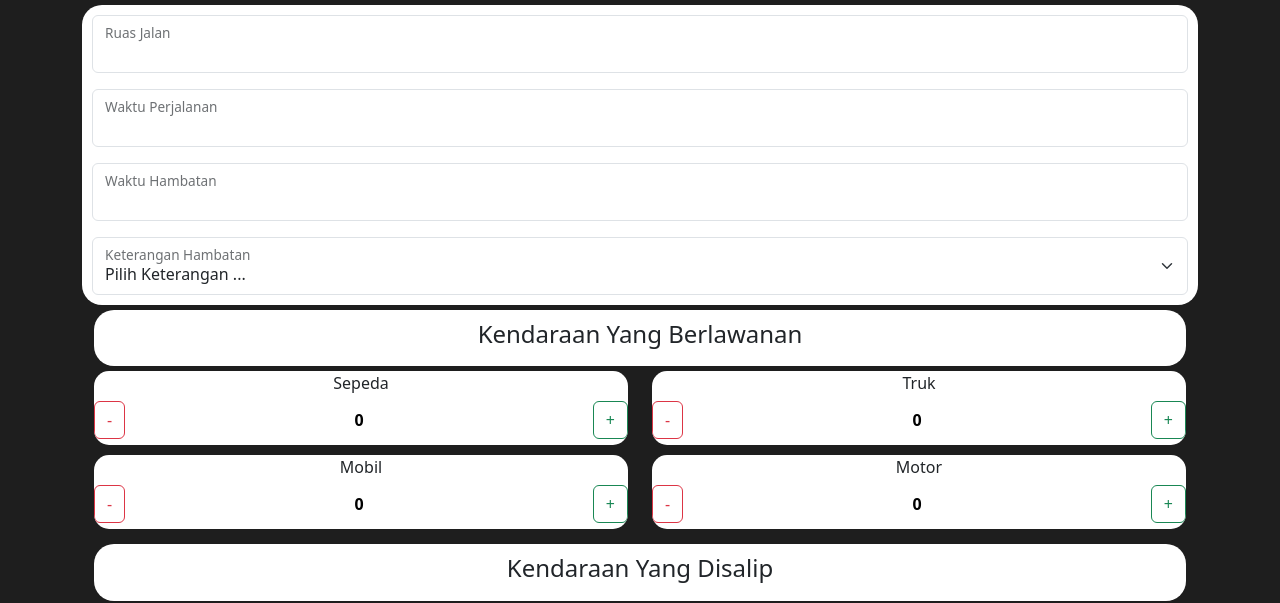
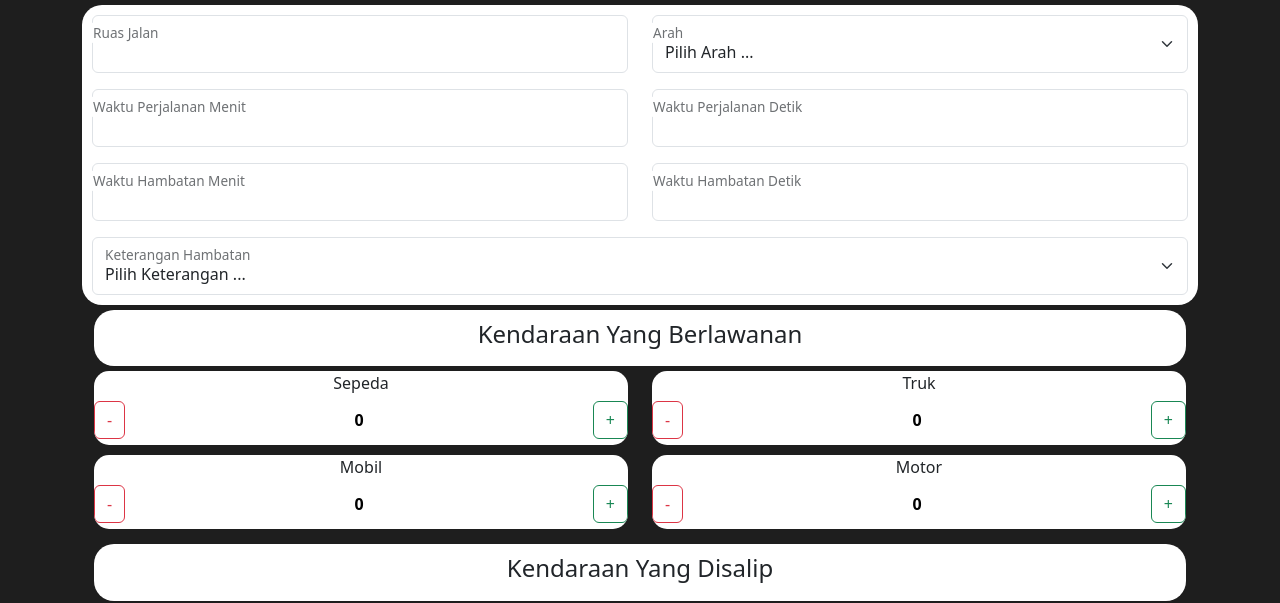
Before and after one commit to dishubmanreksmikota/SIKENDI, a website: page mco/mco.html in a window 1280 px wide. Shown: the part 139-742 px from the top of the page. Drawn offline with nearby package versions, Linux system fonts and the light colour scheme; no server answers; sample sign-in values are in the browser's storage.

Commit message:
rev form mco

```diff
--- a/mco/mco.html
+++ b/mco/mco.html
@@ -109,17 +109,35 @@
         <h1>Form MCO</h1>
       </div>
        <div class="counter2">
+        <div class="row row-cols-2">
         <div class="form-floating mb-3">
           <input type="text" class="form-control" id="floatingInput" name="RJ" required>
           <label for="floatingInput">Ruas Jalan</label>
         </div>
-        <div class="form-floating mb-3">
-          <input type="text" class="form-control" id="floatingInput" name="WP" required>
-          <label for="floatingInput">Waktu Perjalanan</label>
+        <div class="form-floating">
+          <select class="form-select" id="floatingSelectGrid" name="ARAH" required>
+            <option selected disabled value="">Pilih Arah ...</option>
+            <option value="Berangkat">Berangkat</option>
+            <option value="Kembali">Kembali</option>
+          </select>
+          <label for="floatingSelectGrid">Arah</label>
         </div>
         <div class="form-floating mb-3">
-          <input type="text" class="form-control" id="floatingInput" name="WH">
-          <label for="floatingInput">Waktu Hambatan</label>
+          <input type="text" class="form-control" id="floatingInput" name="WPM">
+          <label for="floatingInput">Waktu Perjalanan Menit</label>
+        </div>
+        <div class="form-floating mb-3">
+          <input type="text" class="form-control" id="floatingInput" name="WPD" required>
+          <label for="floatingInput">Waktu Perjalanan Detik</label>
+        </div>
+        <div class="form-floating mb-3">
+          <input type="text" class="form-control" id="floatingInput" name="WHM">
+          <label for="floatingInput">Waktu Hambatan Menit</label>
+        </div>
+        <div class="form-floating mb-3">
+          <input type="text" class="form-control" id="floatingInput" name="WHD">
+          <label for="floatingInput">Waktu Hambatan Detik</label>
+        </div>
       </div>
       <div class="form-floating">
         <select class="form-select" id="floatingSelectGrid" name="KH">
```
Lines whose indentation alone changed are shown as unchanged.
